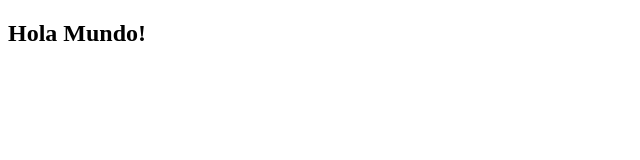
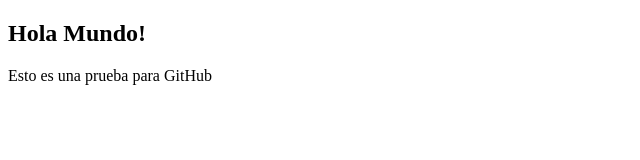
Before and after one commit to pipeswk/ProyectoGames, a plain HTML site: page index.html in a window 1280 px wide. Shown: the whole page, without its empty margins (0-640 px from the left). Drawn offline with Linux system fonts and the light colour scheme.

Commit message:
Cambios - Agregamos index y archivos iniciales

```diff
--- a/index.html
+++ b/index.html
@@ -9,5 +9,8 @@
     <div>
         <h2>Hola Mundo!</h2>
     </div>
+    <div>
+        <p>Esto es una prueba para GitHub</p>
+    </div>
 </body>
 </html>
```
